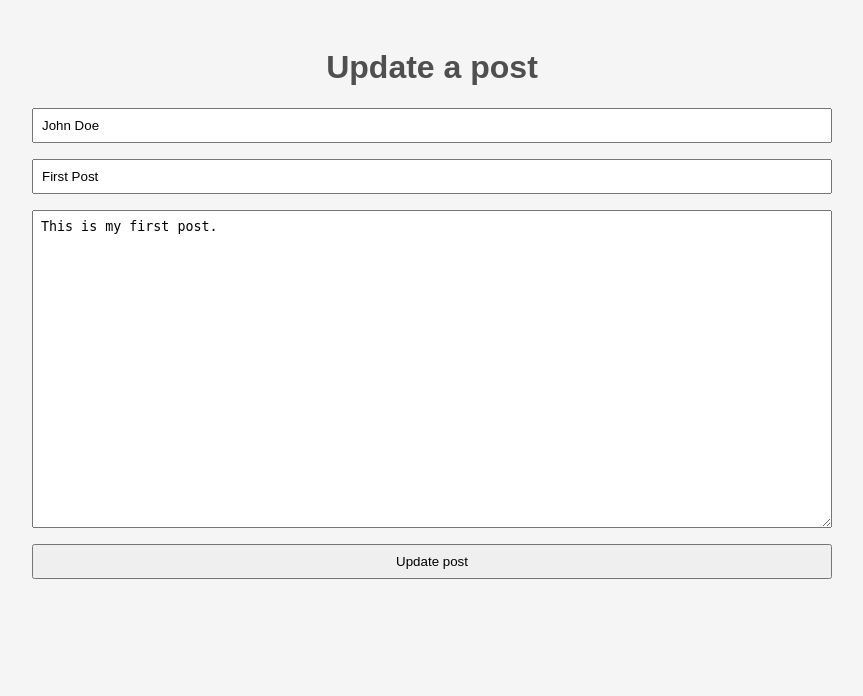
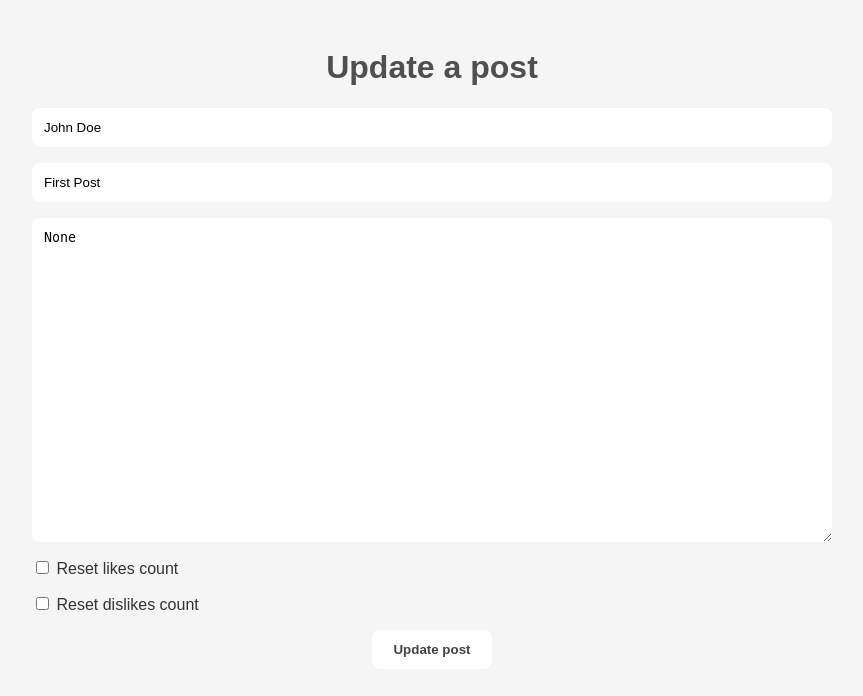
Before and after one commit to e-kif/ms-masterblog, a Flask app: page /update/1 in a window 1280 px wide. Shown: the top 696 px of the page, without its empty margins (208-1071 px from the left). Run offline with Flask 3, Linux system fonts and the light colour scheme.

Commit message:
likes and dislikes are implemented

```diff
--- a/app.py
+++ b/app.py
@@ -10,10 +10,8 @@ with open(STORAGE_FILE, 'r') as file:
 
 
 def get_data_from_post_form():
-    author = request.form.get('author')
-    title = request.form.get('title')
-    content = request.form.get('post')
-    return author, title, content
+    fields = ['author', 'title', 'content', 'likes', 'dislikes']
+    return [request.form.get(field) for field in fields]
 
 
 def fetch_post_by_id(post_id):
@@ -35,7 +33,7 @@ def hello_world():
 @app.route('/add', methods=['GET', 'POST'])
 def add_post():
     if request.method == 'POST':
-        author, title, content = get_data_from_post_form()
+        author, title, content = tuple(list(get_data_from_post_form()[:3]))
         if not blog_posts:
             post_id = 1
         else:
@@ -62,18 +60,33 @@ def update_post(post_id):
     post = fetch_post_by_id(post_id)
     if post is None:
         return "Post not found", 404
+    if request.method == 'POST':
+        author, title, content, likes, dislikes = get_data_from_post_form()
+        post = fetch_post_by_id(post_id)
+        post['author'] = author
+        post['title'] = title
+        post['content'] = content
+        if likes:
+            post['likes'] = 0
+        if dislikes:
+            post['dislikes'] = 0
+        update_storage_file()
+        return redirect('/')
+    return render_template('update.html', post=post)
 
-    if request.method == 'POST':
-        author, title, content = get_data_from_post_form()
-        for post in blog_posts:
-            if post['id'] == post_id:
-                post['author'] = author
-                post['title'] = title
-                post['content'] = content
-                update_storage_file()
-                return redirect('/')
 
-    return render_template('update.html', post=post)
+@app.route('/like/<int:post_id>')
+def like_post(post_id):
+    fetch_post_by_id(post_id)['likes'] += 1
+    update_storage_file()
+    return redirect('/')
+
+
+@app.route('/dislike/<int:post_id>')
+def dislike_post(post_id):
+    fetch_post_by_id(post_id)['dislikes'] += 1
+    update_storage_file()
+    return redirect('/')
 
 
 if __name__ == '__main__':
--- a/static/style.css
+++ b/static/style.css
@@ -14,7 +14,6 @@ h1 {
     background-color: #FFF;
     border: 1px solid #DDD;
     padding: 20px;
-    margin-bottom: 20px;
     border-radius: 8px;
 }
 
@@ -38,14 +37,16 @@ form.add-post {
 }
 
 .add-post input, .add-post textarea {
-    padding: 8px;
+    padding: 12px;
+    border-radius: 8px;
+    border: none;
 }
 
 .add-post #submit {
-    padding: 8px;
+    border: none;
 }
 
-.button {
+.button, .add-post #submit {
     display: block;
     margin: auto;
     padding: 12px;
@@ -57,25 +58,27 @@ form.add-post {
     text-decoration: none;
     color: #444;
     font-weight: 600;
+    cursor: pointer;
 }
 
-.button:hover {
+.button:hover, .add-post #submit:hover {
     background-color: aqua;
     box-shadow: 0 5px 10px rgba(0, 0, 0, 0.4)
 }
 
 .card {
     display: grid;
-    grid-template-columns: 1fr 30px;
+    grid-template-columns: 1fr 60px;
     align-items: center;
     grid-gap: 8px;
+    margin-bottom: 32px;
 }
 
 .card .controls {
-    height: 60%;
+    height: 100%;
     display: flex;
     flex-direction: column;
-    justify-content: space-around;
+    justify-content: space-between;
 }
 
 .card .controls a {
--- a/templates/index.html
+++ b/templates/index.html
@@ -20,6 +20,8 @@
         <div class="controls">
             <a href="/update/{{ post.id }}" title="Update {{ post.title }}">✏️️</a>
             <a href="/delete/{{ post.id }}" title="Remove {{ post.title }}">🗑️</a>
+            <span class="likes"><a href="/like/{{ post.id }}" title="Like {{ post.title }}">👍</a> {{post.likes}}</span>
+            <span class="likes"><a href="/dislike/{{ post.id }}" title="Dislike {{ post.title }}">👎️</a> {{post.dislikes}}</span>
         </div>
     </div>
     {% endfor %}
--- a/templates/update.html
+++ b/templates/update.html
@@ -16,6 +16,14 @@
         <input type="text" name="author" id="author" placeholder="Author" value="{{ post.author }}">
         <input type="text" name="title" id="title" placeholder="Post title" value="{{ post.title }}">
         <textarea name="post" id="post" rows="20" placeholder="Post text">{{ post.content }}</textarea>
+        <div class="likes">
+            <input type="checkbox" id="likes" name="likes">
+            <label for="likes">Reset likes count</label>
+         </div>
+        <div class="likes">
+            <input type="checkbox" id="dislikes" name="dislikes">
+            <label for="dislikes">Reset dislikes count</label>
+         </div>
         <input type="submit" value="Update post" id="submit">
     </form>
 </div>
```
Also changed, not shown: storage/blog_posts.json.
